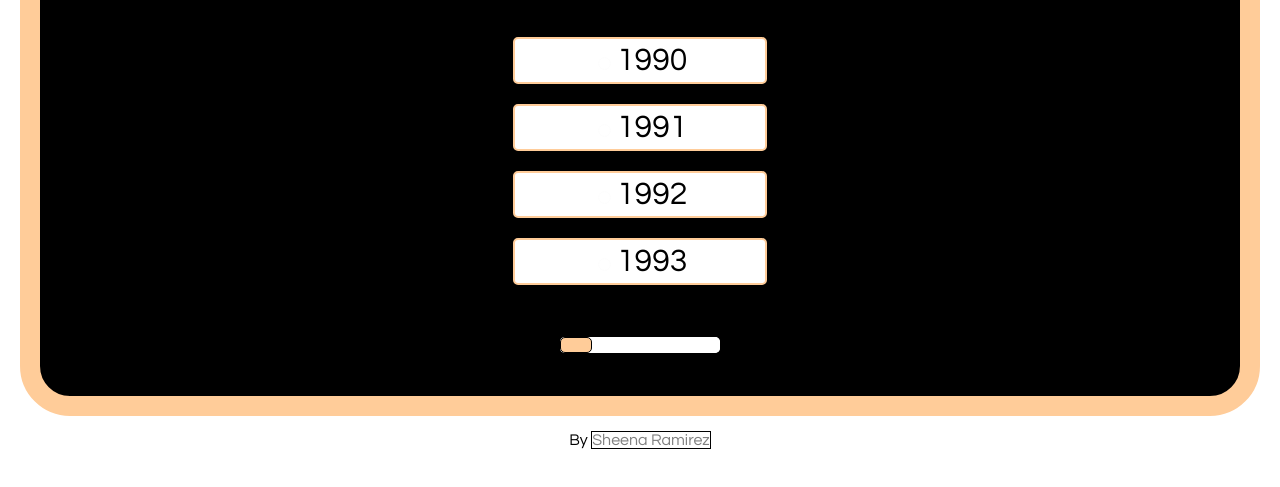
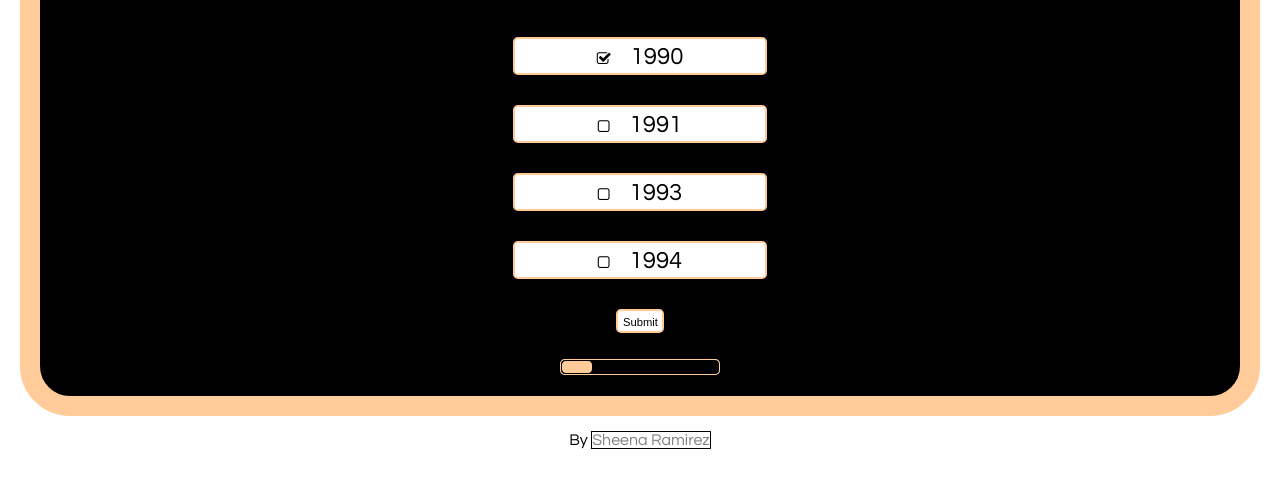
Before and after one commit to commonstarling/quiz-app, a plain HTML site: page index.html in a window 1280 px wide. Shown: the part 237-724 px from the top of the page. Drawn offline with nearby package versions, Linux system fonts and the light colour scheme.

Commit message:
hard coding finishing touches

```diff
--- a/css/style.css
+++ b/css/style.css
@@ -40,31 +40,63 @@ h2 {
 
 label {
 	color: black;
-	font-size: 2rem;
-	width: 5rem;
-}
-
-.answers {
+	font-size: 1.5rem;
 	border: 2px solid #ffcc99;
 	text-align: center;
 	border-radius: 5px;
 	background-color: white;
 	width: 15rem;
+	height: 1.5rem;
 	margin-top: 0;
 	margin-right: auto;
 	margin-left: auto;
-	margin-bottom: 20px;
+	margin-bottom: 30px;
 	padding: 5px;
 	display: block;
 }
 
-.answers:hover {
+label:hover {
 	background-color: #ffcc99;
+	cursor: pointer;
 }
 
-.answers input[type="radio"] {
-    opacity:0.01;
-    z-index:100;
+input[type="radio"] {
+  display:none;
+}
+
+input[type="radio"] + span:before {
+  font-family: 'FontAwesome';
+  padding-right: 20px;
+  font-size: 15px;
+}
+
+input[type="radio"] + span:before {
+  content: "\f096"; /* circle-blank */
+}
+
+input[type="radio"]:checked + span:before {
+  content: "\f046"; /* circle-checked */
+}
+
+.submit {
+	color: black;
+	font-size: .7rem;
+	border: 2px solid #ffcc99;
+	text-align: center;
+	border-radius: 5px;
+	background-color: white;
+	width: 3rem;
+	height: 1.5rem;
+	margin-top: 0;
+	margin-right: auto;
+	margin-left: auto;
+	margin-bottom: 10px;
+	padding: 5px;
+	display: block;
+}
+
+.submit:hover {
+	background-color: #ffcc99;
 }
 
 progress {
@@ -77,8 +109,9 @@ progress {
 }
 
 progress::-webkit-progress-bar {
-    background-color: white;
+    background-color: black;
     border-radius: 5px;
+    border: 1px solid #ffcc99;
 }
 progress::-webkit-progress-value {
     background-color: #ffcc99;
--- a/index.html
+++ b/index.html
@@ -4,6 +4,7 @@
 	<meta charset="UTF-8">
 	<script type="text/javascript" src="http://code.jquery.com/jquery-1.11.3.min.js"></script>
 	<link href='https://fonts.googleapis.com/css?family=Questrial' rel='stylesheet' type='text/css'>
+	<link href="css/font-awesome.min.css" type="text/css" rel="stylesheet">
 	<script type="text/javascript" src="js/script.js"></script>
 	<link rel="stylesheet" type="text/css" href="css/style.css">
 	<title>Z-Chi Quiz</title>
@@ -14,26 +15,26 @@
 
 <div class="quiz-window">
 	<h2 class="question">When was the sorority founded?</h2>
-	<div class="answers">
-		<input type="radio" name="radio" id="radio1" class="choices">
-		<label for="radio1">1990</label>
-	</div>
+	<label for="radio1">
+  		<input type="radio" name="radio" id="radio1" class="choices" checked/>
+  		<span>1990</span>
+	</label>
 
-	<div class="answers">
-		<input type="radio" name="radio" id="radio2" class="choices">
-		<label for="radio2">1991</label>
-	</div>
+	<label for="radio2">
+		<input type="radio" name="radio" id="radio2" class="choices"/>
+		<span>1991</span>
+	</label>
 
-	<div class="answers">
-		<input type="radio" name="radio" id="radio3" class="choices">
-		<label for="radio3">1992</label>
-	</div>
+	<label for="radio3">
+		<input type="radio" name="radio" id="radio3" class="choices"/>
+		<span>1993</span>
+	</label>
 
-	<div class="answers">
-		<input type="radio" name="radio" id="radio4" class="choices">
-		<label for="radio4">1993</label>
-	</div>
-	<br>
+	<label for="radio4">
+		<input type="radio" name="radio" id="radio4" class="choices"/>
+		<span>1994</span>
+	</label>
+	<button class="submit">Submit</button>
 	<br>
 	<progress max="100" value="20" placeholder="Progress">Progress</progress>
 </div>
```
